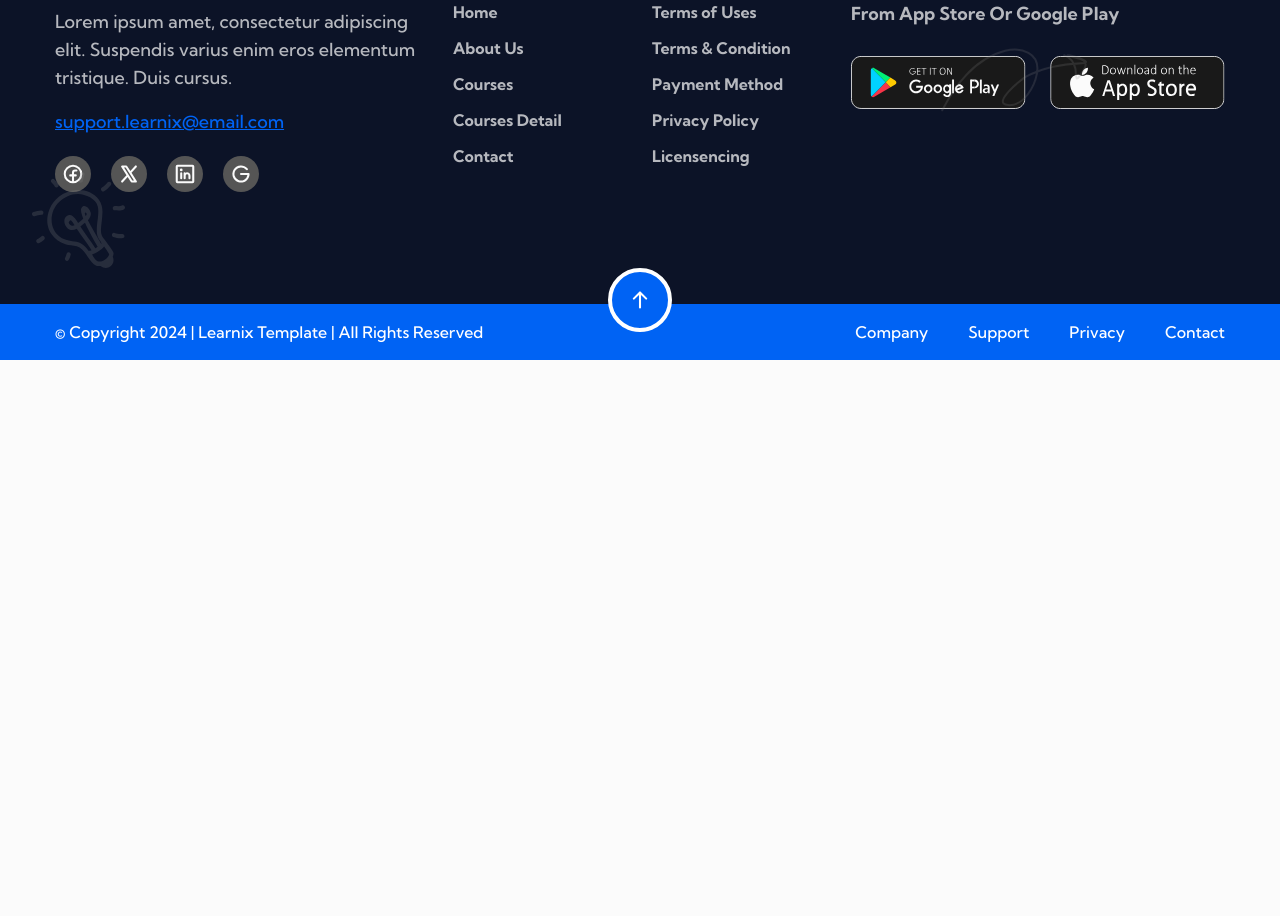
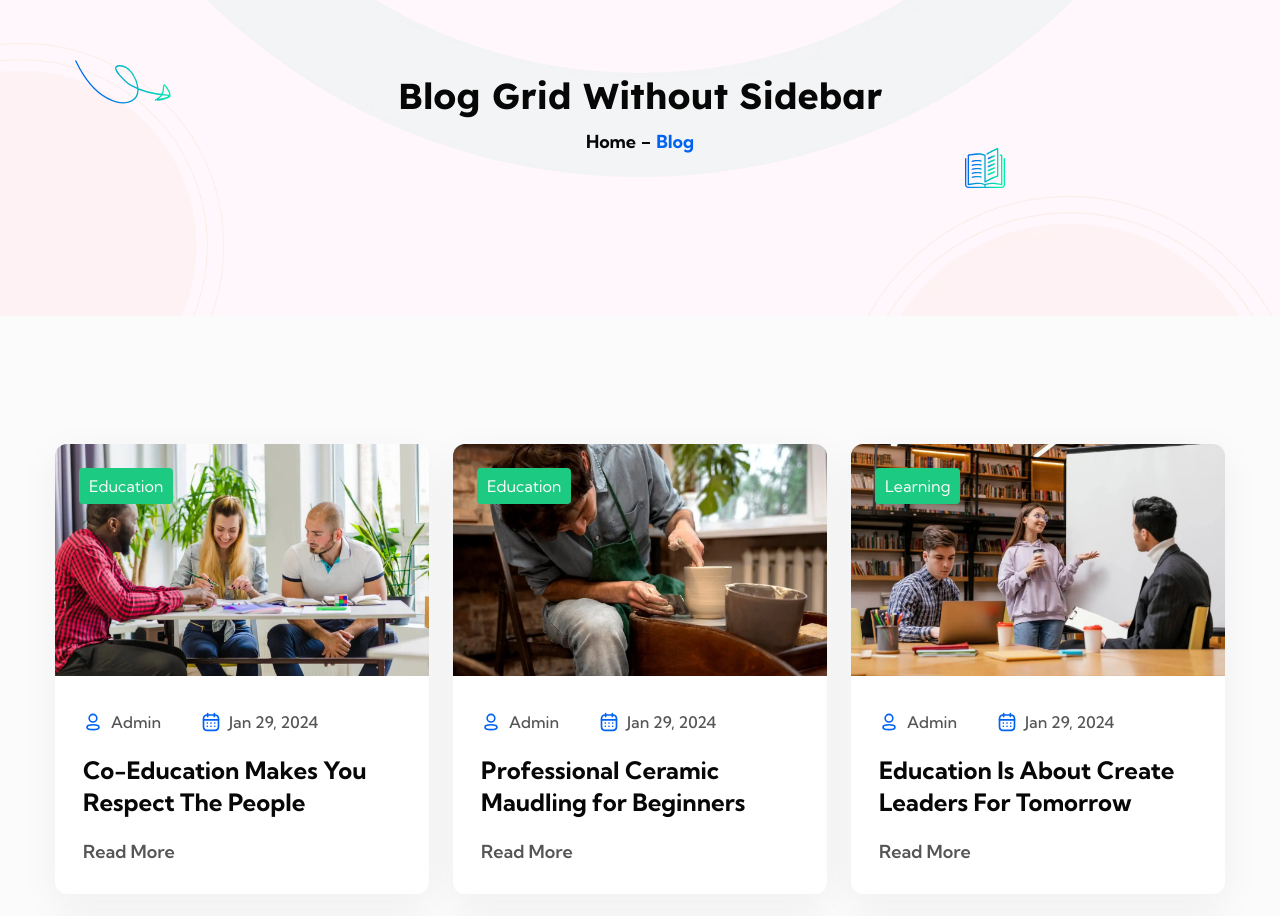
Before and after one commit to Mshahzaib123/lernix, a React (Vite) app: page /blog-without-sidebar in a window 1280 px wide. Shown: the part 180-1096 px from the top of the page. Before the commit the page ends 800 px from the top, so only its background shows below. Built offline with nearby package versions, Linux system fonts and the light colour scheme.

Commit message:
Blog Without Sidebar Page Added

```diff
--- a/src/App.jsx
+++ b/src/App.jsx
@@ -21,6 +21,7 @@ import CoursesWithSidebar from './pages/courses-with-sidebar';
 import BlogStandard from './pages/blog-standard';
 import BlogDetail from './pages/blog-detail';
 import BlogWithSidebar from './pages/blog-with-sidebar';
+import BlogWithoutSidebar from './pages/blog-without-sidebar';
 
 function App() {
   const location = useLocation();
@@ -66,6 +67,7 @@ function App() {
             <Route path="/blog-detail" element={<BlogDetail />} />
             <Route path="/blog-detail/:id" element={<BlogDetail />} />
             <Route path="/blog-with-sidebar" element={<BlogWithSidebar />} />
+            <Route path="/blog-without-sidebar" element={<BlogWithoutSidebar />} />
           </Routes>
           {footer}
         </>
--- /dev/null
+++ b/src/pages/blog-without-sidebar.jsx
@@ -0,0 +1,24 @@
+import HeroSec4 from '../components/heroSec/heroSec4'
+import BlogCard2 from '../components/blogSec/blogCard2'
+import Pagination from '../components/pagination/pagination'
+import { categoryBlogData2 } from '../Data'
+
+const BlogWithoutSidebar = () => {
+    return (
+        <>
+            <HeroSec4 heading="Blog Grid Without Sidebar" subHeading="Blog" />
+            <section className='lg:pt-32 md:pt-[90px] pt-[70px] lg:pb-28 md:pb-[75px] pb-12'>
+                <div className="container">
+                    <div className="grid lg:grid-cols-3 md:grid-cols-2 gap-6">
+                        {categoryBlogData2.map((data, index) => (
+                            <BlogCard2 key={index} data={data} />
+                        ))}
+                    </div>
+                    <Pagination />
+                </div>
+            </section>
+        </>
+    )
+}
+
+export default BlogWithoutSidebar
```
